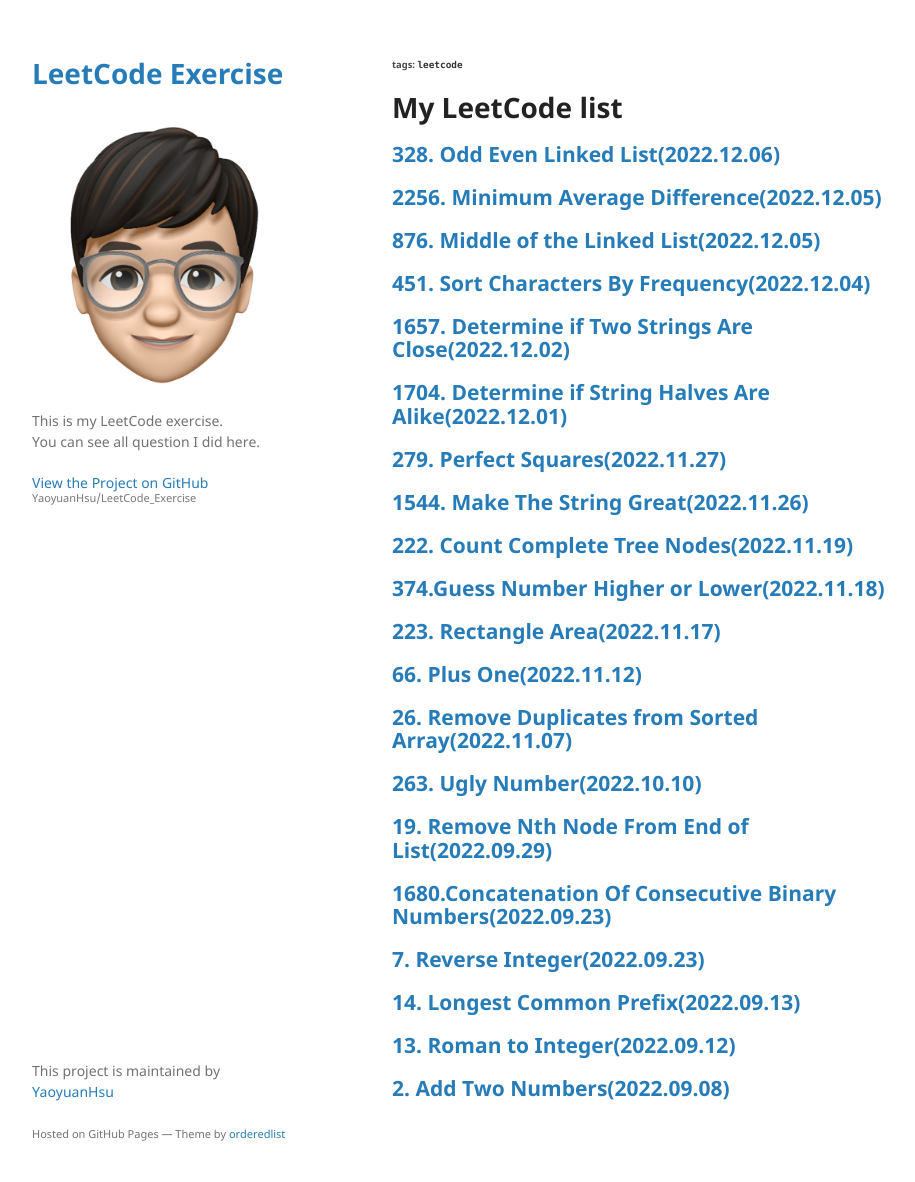
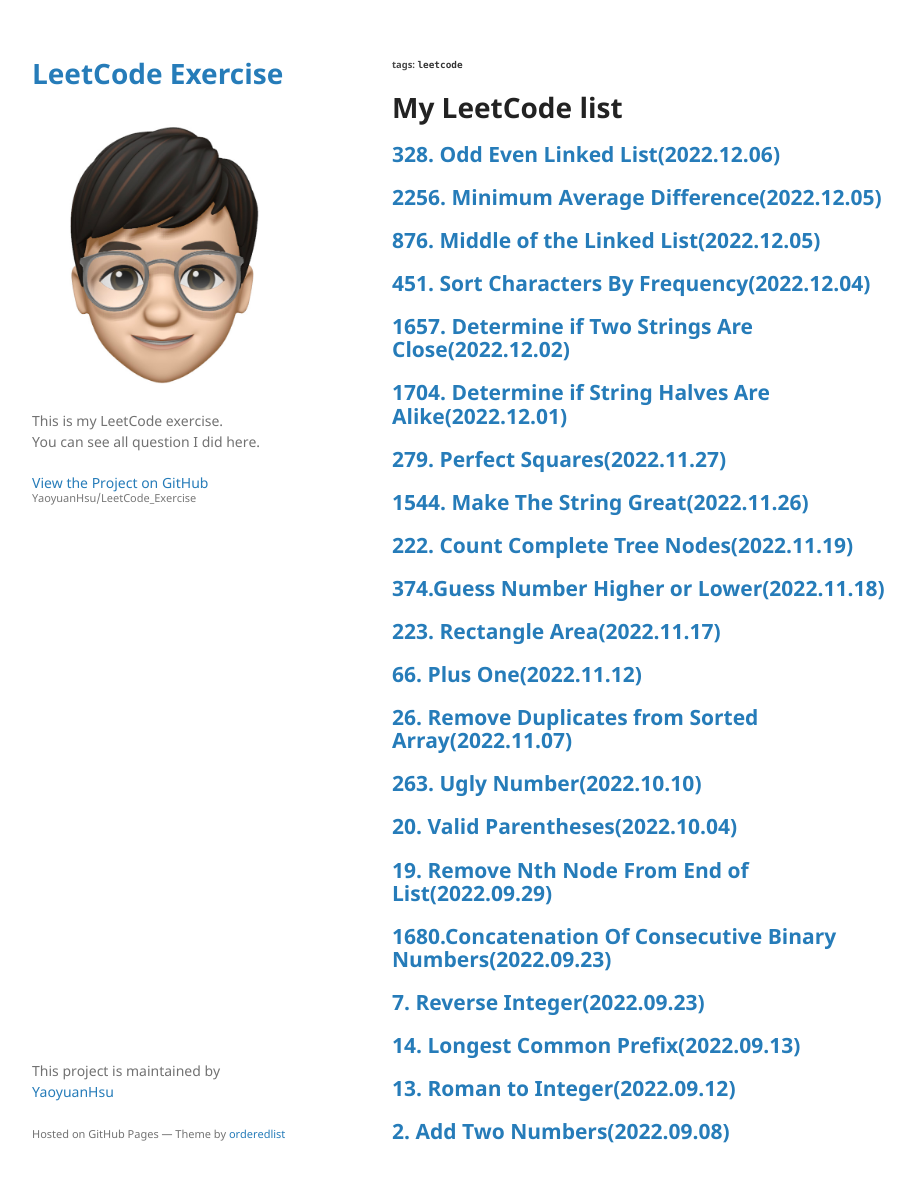
Before and after one commit to YaoyuanHsu/LeetCode_Exercise, a Jekyll site: the page built from index.md, in a window 1280 px wide and 1213 px high. Shown: the top 1182 px of the window, without its empty margins (178-1093 px from the left). Built offline with Jekyll 4.4.1, drawn with Linux system fonts in a browser that asks for light colours; our own code applies the rules of GitHub Pages for plain Markdown files.

Commit message:
Update question list @ 2022/12/06

```diff
--- a/index.md
+++ b/index.md
@@ -14,6 +14,7 @@
 ## [66. Plus One(2022.11.12)](https://yaoyuanhsu.github.io/LeetCode_Exercise/pages/66.Plus_One)
 ## [26. Remove Duplicates from Sorted Array(2022.11.07)](https://yaoyuanhsu.github.io/LeetCode_Exercise/pages/26.Remove_Duplicates_from_Sorted_Array)
 ## [263. Ugly Number(2022.10.10)](https://yaoyuanhsu.github.io/LeetCode_Exercise/pages/263.Ugly_Number)
+## [20. Valid Parentheses(2022.10.04)](https://yaoyuanhsu.github.io/LeetCode_Exercise/pages/20.Valid_Parentheses)
 ## [19. Remove Nth Node From End of List(2022.09.29)](https://yaoyuanhsu.github.io/LeetCode_Exercise/pages/19.Remove_Nth_Node_From_End_of_List)
 ## [1680.Concatenation Of Consecutive Binary Numbers(2022.09.23)](https://yaoyuanhsu.github.io/LeetCode_Exercise/pages/1680.Concatenation_Of_Consecutive_Binary_Numbers)
 ## [7. Reverse Integer(2022.09.23)](https://yaoyuanhsu.github.io/LeetCode_Exercise/pages/7.Reverse_Integer)
```
